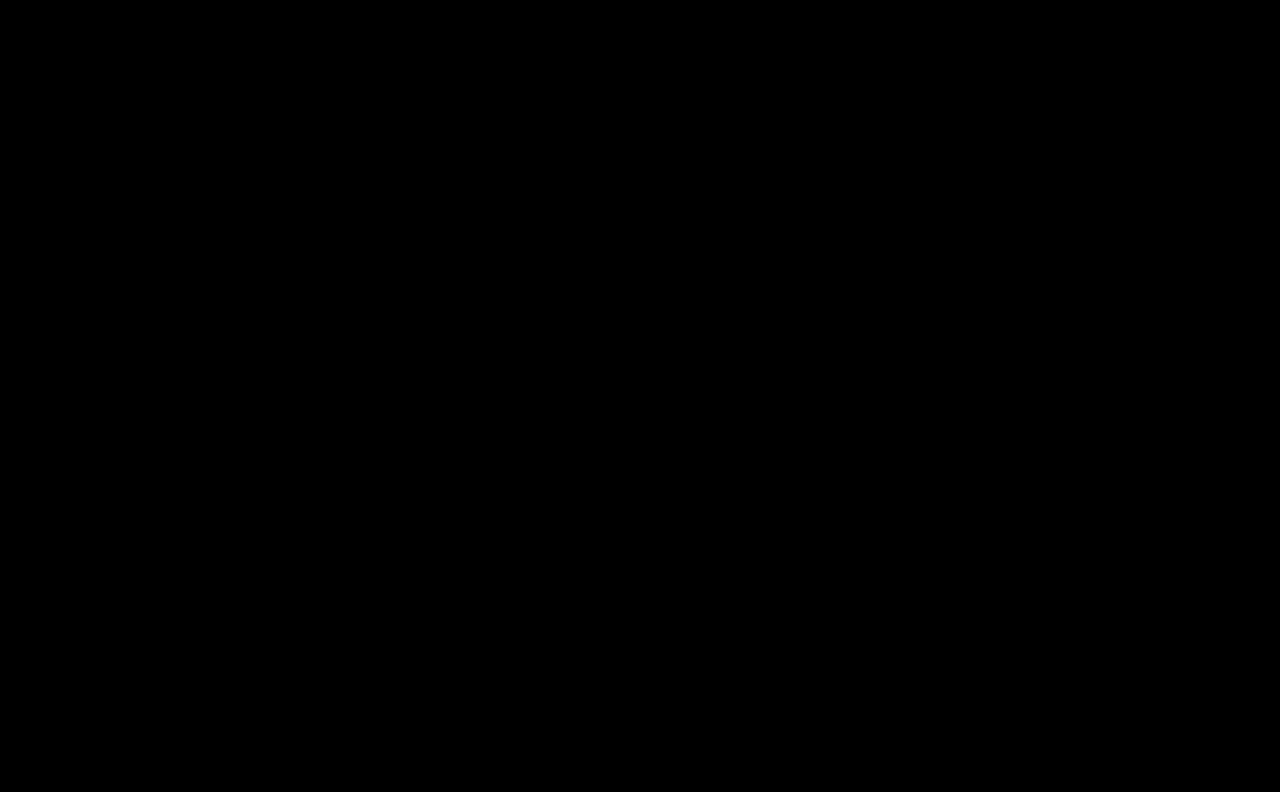
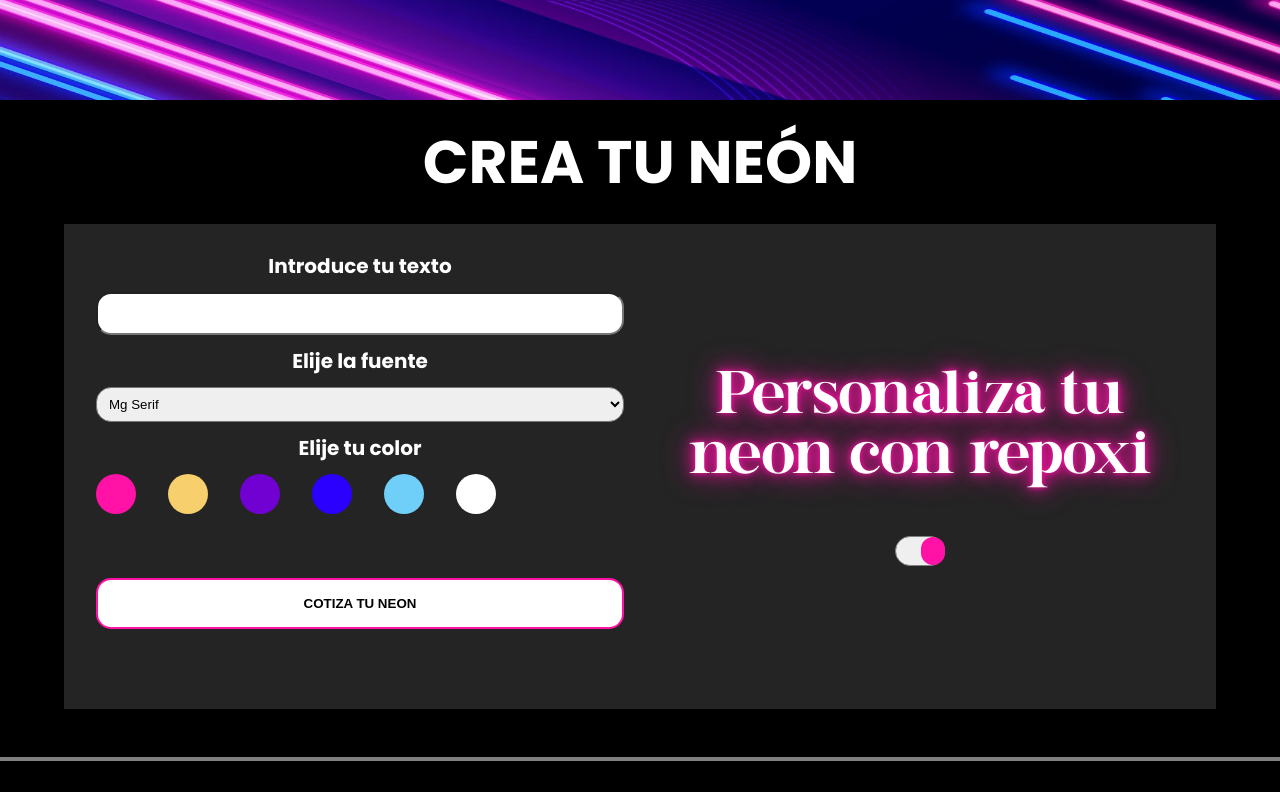
Before and after one commit to aten039/repoxi_react_vite, a React (Vite) app: page /create_neon in a window 1280 px wide. Before the commit this address had no page. Shown: the part 460-1252 px from the top of the page. Before the commit the page ends 800 px from the top, so only its background shows below. Built offline with nearby package versions, Linux system fonts and the light colour scheme.

Commit message:
component create neon, css fix

```diff
--- /dev/null
+++ b/src/components/main/CreateNeonContent/CreateNeonContent.tsx
@@ -0,0 +1,12 @@
+import Banner from "../../ui/banner/Banner";
+import CreateNeon from "../../ui/CreateNeon/CreateNeon";
+
+
+export default function CreateNeonContent() {
+  return (
+    <div>
+        <Banner/>
+        <CreateNeon/>
+    </div>
+  )
+}
--- /dev/null
+++ b/src/components/ui/CreateNeon/CreateNeon.module.css
@@ -0,0 +1,196 @@
+@font-face {
+    font-family: 'Genit';
+    src: url(/font/neon/genit_demo.otf);
+    font-weight: normal;
+    font-style: normal;
+}
+.genit{
+    font-family: Genit, Arial, Helvetica, sans-serif;
+}
+@font-face {
+    font-family: 'MgScript';
+    src: url(/font/neon/MG_script.otf);
+    font-weight: normal;
+    font-style: normal;
+}
+.mgScript{
+    font-family: 'MgScript', Arial, Helvetica, sans-serif;
+}
+@font-face {
+    font-family: 'MgSerif';
+    src: url(/font/neon/MG_serif.otf);
+    font-weight: normal;
+    font-style: normal;
+}
+.mgSerif{
+    font-family: 'MgSerif', Arial, Helvetica, sans-serif;
+}
+@font-face {
+    font-family: 'Monsieur';
+    src: url(/font/neon/MonsieurLaDoulaise.ttf);
+    font-weight: normal;
+    font-style: normal;
+}
+.monsieur{
+    font-family: 'Monsieur', Arial, Helvetica, sans-serif;
+}
+
+@font-face {
+    font-family: 'Ruthligos';
+    src: url(/font/neon/Ruthligos.ttf);
+    font-weight: normal;
+    font-style: normal;
+}
+.ruthligos{
+    font-family: 'Ruthligos', Arial, Helvetica, sans-serif;
+}
+
+
+.title{
+    font-size: var(--text-6xl);
+    text-align: center;
+    font-weight: bold;
+    text-transform: uppercase;
+    margin: 2rem;
+}
+@media(max-width:991px){
+    .title{
+        font-size: var(--text-4xl);
+    }
+
+}
+.form_container{
+    background-color: var(--bg-content);
+    padding: 2rem;
+    display: flex;
+    justify-content: space-around;
+    align-items: center;
+    width: 90%;
+    margin: 0 auto;
+    gap: 2rem;
+}
+.form_piece{
+    flex: 1;
+}
+.form_neon div{
+    display: flex;
+    flex-direction: column;
+    gap: 1rem;
+    margin-bottom: 1rem;
+}
+
+.text_neon{
+    font-size: var(--text-6xl);
+    white-space: wrap;
+    text-align: center;
+    text-overflow:ellipsis;
+
+    transition: all 0.5s ease;
+}
+.circle_container{
+    display: flex;
+    flex-wrap: wrap;
+    flex-direction: row;
+    gap: 2rem;
+    align-items: center;
+}
+
+.circle{
+    width: 40px;
+    height: 40px;
+    border-radius: 50%;
+    cursor: pointer;
+}
+.text{
+    font-size: var(--text-xl);
+    font-weight: bold;
+    text-align: center;
+}
+input, select{
+    padding: 0.5rem;
+    border-radius: 15px;
+}
+
+.widget{
+    display: block;
+    width: 50px;
+    height: 30px;
+    position: relative;
+    border-radius: 20px;
+    border: 1px solid gray;
+    padding: 5px;
+    margin: 3rem auto 0 auto;
+}
+.widget_content{
+    border-radius: 15px;
+    position: absolute;
+    top: 0px;
+    bottom: 0px;
+    right: 0;
+    left: 20px;
+    width: 50%;
+    height: 100%;
+    background-color: #ff12a5;
+    transition: all 0.5s ease;
+}
+.on{
+    left: 25px;
+    background-color: #ff12a5;
+}
+.off{
+    left: 0px;
+    background-color: gray;
+}
+.off_neon{
+    color: black;
+}
+@media(max-width:991px){
+    .form_container{
+        flex-direction: column;
+        gap: 4rem;
+    }
+    .form_piece:nth-child(1){
+        border-bottom: solid gray 5px;
+    }
+}
+@media(min-width:1400px){
+    .form_container{
+        width: 70%;
+    }
+}
+h3[data-color="rosado"]{
+    text-shadow: 0  0 5px #ff12a5,  0  0 15px #ff12a5,  0  0 30px #ff12a5;
+}
+.rosado{
+    background-color: #ff12a5;
+}
+h3[data-color="morado"]{
+    text-shadow: 0  0 5px #7100d3,  0  0 15px #7100d3,  0  0 30px #7100d3;
+}
+.morado{
+    background-color: #7100d3;
+}
+h3[data-color="amarillo"]{
+    text-shadow: 0  0 5px #F7cf6d,  0  0 15px #F7cf6d,  0  0 30px #F7cf6d;
+}
+.amarillo{
+    background-color: #F7cf6d;
+}
+h3[data-color="azul"]{
+    text-shadow: 0  0 5px #2b00ff,  0  0 15px #2b00ff,  0  0 30px #2b00ff;
+}
+.azul{
+    background-color: #2b00ff;
+}
+h3[data-color="cyan"]{
+    text-shadow: 0  0 5px #70cff9,  0  0 15px #70cff9,  0  0 30px #70cff9;
+}
+.cyan{
+    background-color: #70cff9;
+}
+h3[data-color="blanco"]{
+    text-shadow: 0  0 5px #Ffffff,  0  0 15px #Ffffff,  0  0 30px #Ffffff;
+}
+.blanco{
+    background-color: #Ffffff;
+}
--- /dev/null
+++ b/src/components/ui/CreateNeon/CreateNeon.tsx
@@ -0,0 +1,104 @@
+import React, { useState } from 'react'
+import style from './CreateNeon.module.css'
+
+export default function CreateNeon() {
+
+    const [neon, setNeon] = useState({
+        text:"Personaliza tu neon con repoxi",
+        color:"rosado",
+        font:"mgSerif",
+        on:true
+    })
+
+    const handleChangeInput = (e: React.ChangeEvent<HTMLInputElement>)=>{
+
+        const newNeon = {
+            ...neon,
+            text:e.target.value
+        }
+        setNeon(newNeon)
+    }
+    const handleChangeSelect = (e: React.ChangeEvent<HTMLSelectElement>)=>{
+        const newNeon = {
+            ...neon,
+            font:e.target.value
+        }
+        setNeon(newNeon)
+    }
+    const handleChangeClick = (e:React.MouseEvent<HTMLDivElement, MouseEvent>)=>{
+        const target = e.target as HTMLElement
+        const newNeon = {
+            ...neon,
+            color:target.id
+        }
+        setNeon(newNeon)
+    }
+    const handleClickOn = ()=>{
+        const newNeon = {
+            ...neon,
+            on: neon.on ? false: true
+        }
+        setNeon(newNeon)
+
+    }
+
+
+  return (
+    <>
+        <section >
+            <h2 className={style.title}>Crea Tu Neón</h2>
+            <div className={style.form_container}>
+
+                <div className={style.form_piece}>
+                    <form className={style.form_neon}>
+                        <div>
+                            <label className={style.text} htmlFor="text">Introduce tu texto</label>
+                            <input
+                            type="text"
+                            id="text"
+                            name="text"
+                            className={style.text}
+                            onChange={handleChangeInput}
+                            maxLength={40}
+                            />
+                        </div>
+                        <div>
+                            <label className={style.text} htmlFor="fuentes">Elije la fuente</label>
+                            <select className={style.fuentes} name="fuentes" id="fuentes" onChange={handleChangeSelect}>
+                                <option className={style.mgSerif} value="mgSerif">Mg Serif</option>
+                                <option className={style.genit} value="genit">Genit demo</option>
+                                <option className={style.mgScript} value="mgScript">Mg Script</option>
+                                <option className={style.monsieur} value="monsieur">Monsieur La Doulaise</option>
+                                <option className={style.ruthligos} value="ruthligos">Ruthligos</option>
+
+                            </select>
+                        </div>
+                        <div>
+                            <label className={style.text}>Elije tu color</label>
+                            <ul className={style.circle_container}>
+                                <div className={ `${style.circle} ${style.rosado}`} id="rosado" onClick={handleChangeClick}></div>
+                                <div className={ `${style.circle} ${style.amarillo}`} id="amarillo" onClick={handleChangeClick}></div>
+                                <div className={ `${style.circle} ${style.morado}`} id="morado" onClick={handleChangeClick}></div>
+                                <div className={ `${style.circle} ${style.azul}`} id="azul" onClick={handleChangeClick}></div>
+                                <div className={ `${style.circle} ${style.cyan}`} id="cyan" onClick={handleChangeClick}></div>
+                                <div className={ `${style.circle} ${style.blanco}`} id="blanco" onClick={handleChangeClick}></div>
+                            </ul>
+                        </div>
+                        <div>
+                        <input type="submit" className="button" value="Cotiza Tu Neon" id="boton-form"/>
+                        </div>
+
+                    </form>
+                </div>
+                <div className={`${style.neon_create} ${style.form_piece}` }>
+                    <h3 className={`${style[`${neon.font}`]} ${style.text_neon}`} data-color={neon.on? neon.color:""}>{neon.text}</h3>
+                    <button className={style.widget}>
+                        <div className={neon.on ?`${style.on} ${style.widget_content}`: `${style.off} ${style.widget_content}`} title="boton encendido y apagado" onClick={handleClickOn}></div>
+                    </button>
+                </div>
+
+            </div>
+        </section>
+    </>
+  )
+}
--- a/src/index.css
+++ b/src/index.css
@@ -130,7 +130,7 @@ img{
     margin: 2rem 0;
     font-weight: bold;
     transition: all 1s ease;
-    border: solid var(--primary-color) 5px;
+    border: solid var(--primary-color) 2px;
 }
 .button:hover{
   background-color: var(--primary-color);
```
Also changed, not shown: src/router.tsx (+6 -2 lines), src/components/main/CreateNeonContent/createNeonContent.module.css (added).
